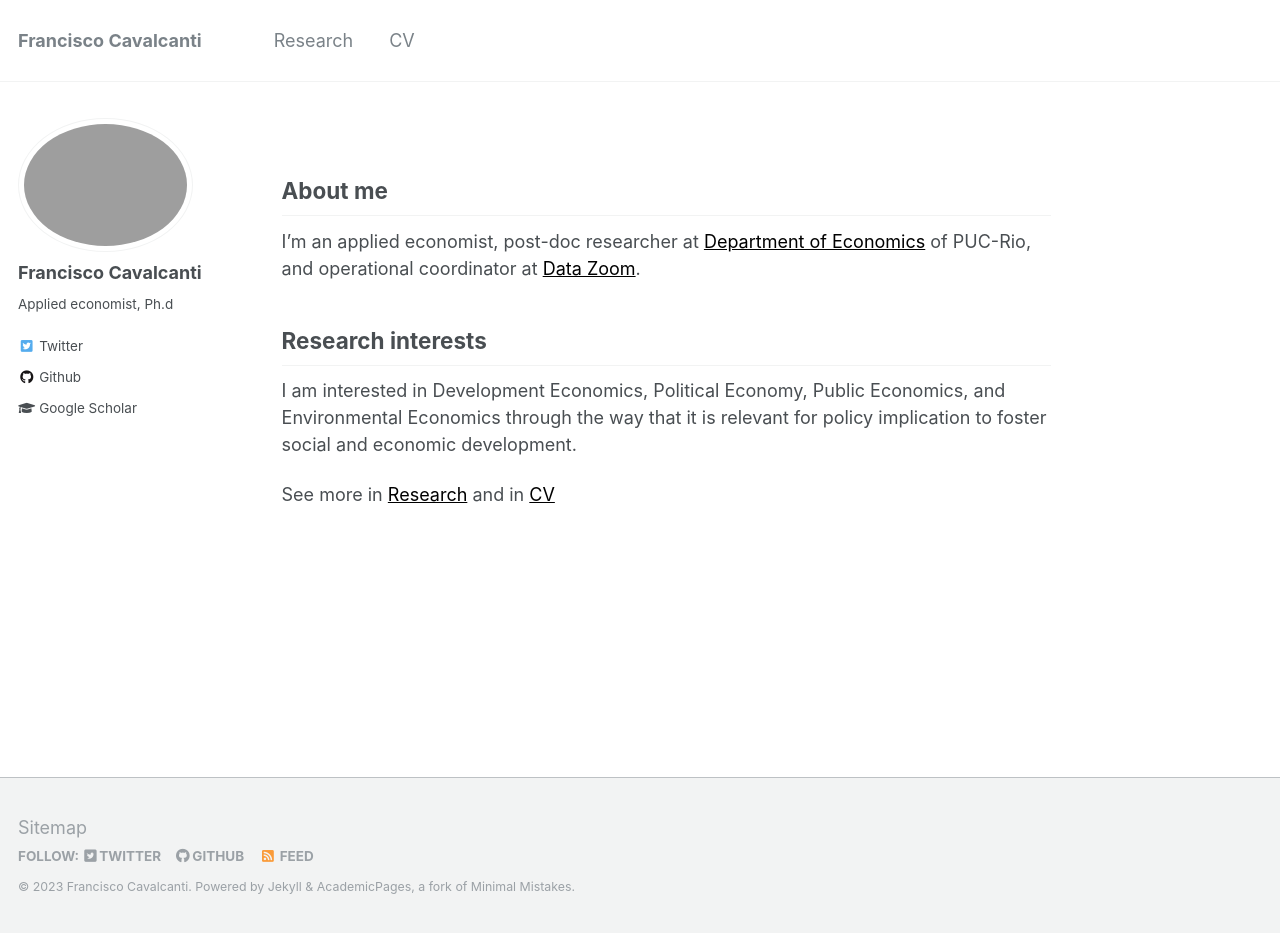
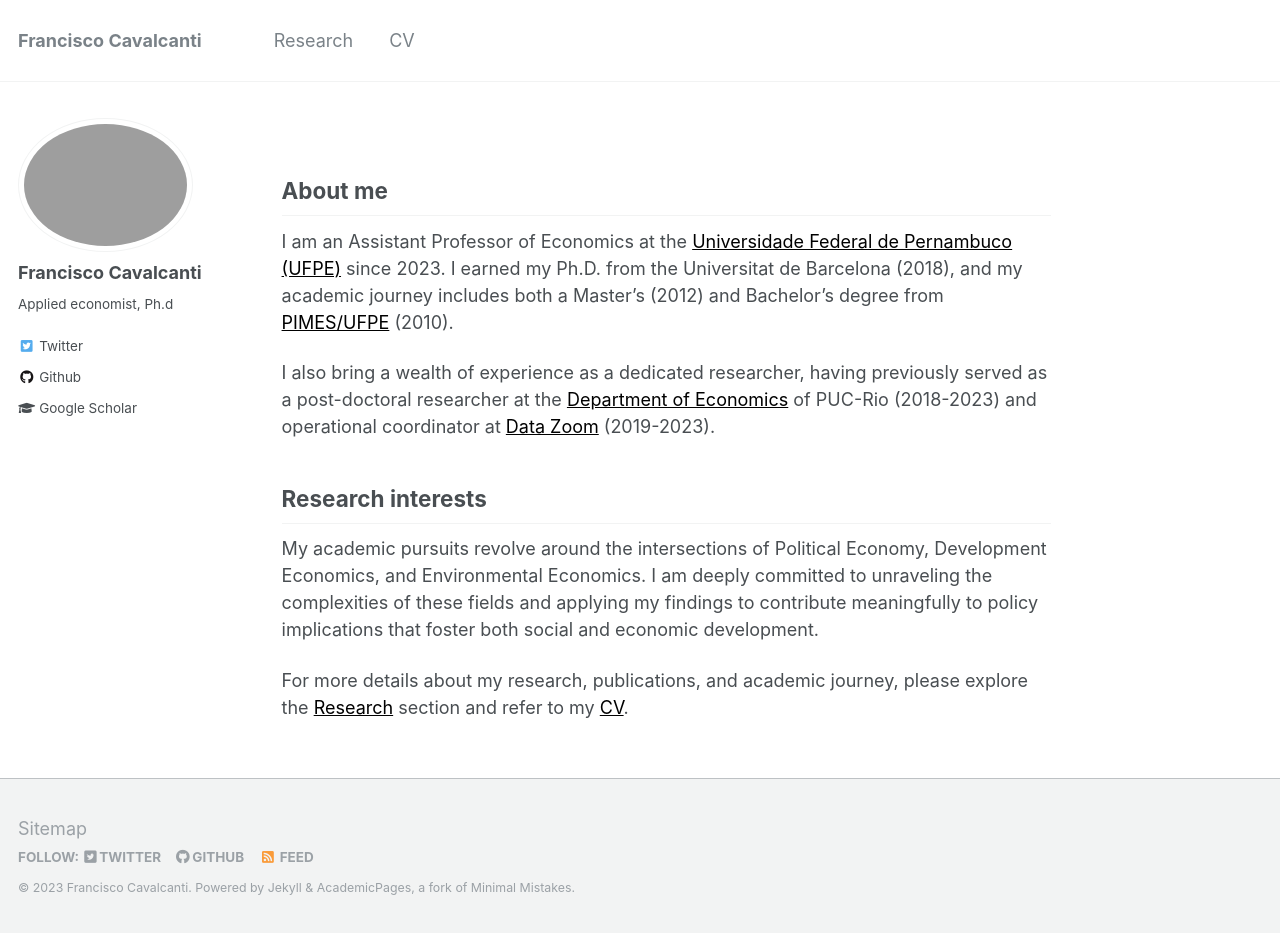
Before and after one commit to FranciscoCavalcanti/FranciscoCavalcanti.github.io, a Jekyll site: the page built from _pages/about.md, in a window 1280 px wide and 933 px high. Built offline with Jekyll 4.4.1, drawn with Linux system fonts in a browser that asks for light colours.

Commit message:
Update Website - New "about me" and "research"
Still working in progress

```diff
--- a/_pages/about.md
+++ b/_pages/about.md
@@ -11,10 +11,14 @@ redirect_from:
 
 ## About me
 
-I'm an applied economist, post-doc researcher at <a style='color: black;' href='http://www.econ.puc-rio.br/'>Department of Economics</a> of PUC-Rio, and  operational coordinator at <a style='color: black;' href='http://www.econ.puc-rio.br/datazoom/index.html'>Data Zoom</a>.
+I am an Assistant Professor of Economics at the <a style='color: black;' href='https://www.ufpe.br/'>Universidade Federal de Pernambuco (UFPE)</a> since 2023. I earned my Ph.D. from the Universitat de Barcelona (2018), and my academic journey includes both a Master's (2012) and Bachelor's degree from <a style='color: black;' href='https://sites.google.com/view/pimes/'>PIMES/UFPE</a> (2010).
+
+I also bring a wealth of experience as a dedicated researcher, having previously served as a post-doctoral researcher at the <a style='color: black;' href='http://www.econ.puc-rio.br/'>Department of Economics</a> of PUC-Rio (2018-2023) and operational coordinator at <a style='color: black;' href='http://www.econ.puc-rio.br/datazoom/index.html'>Data Zoom</a> (2019-2023).
+
 
 ## Research interests
 
-I am interested in Development Economics, Political Economy, Public Economics, and Environmental Economics through the way that it is relevant for policy implication to foster social and economic development.
+My academic pursuits revolve around the intersections of Political Economy, Development Economics, and Environmental Economics. I am deeply committed to unraveling the complexities of these fields and applying my findings to contribute meaningfully to policy implications that foster both social and economic development.
 
-See more in <a style='color: black;' href='https://franciscocavalcanti.github.io/research/'>Research</a> and in <a style='color: black;' href='https://franciscocavalcanti.github.io/cv/'>CV</a>
+
+For more details about my research, publications, and academic journey, please explore the <a style='color: black;' href='https://franciscocavalcanti.github.io/research/'>Research</a> section and refer to my <a style='color: black;' href='https://franciscocavalcanti.github.io/cv/'>CV</a>.
```
Also changed, not shown: _pages/research.md (+3 -0 lines), Gemfile.lock.
